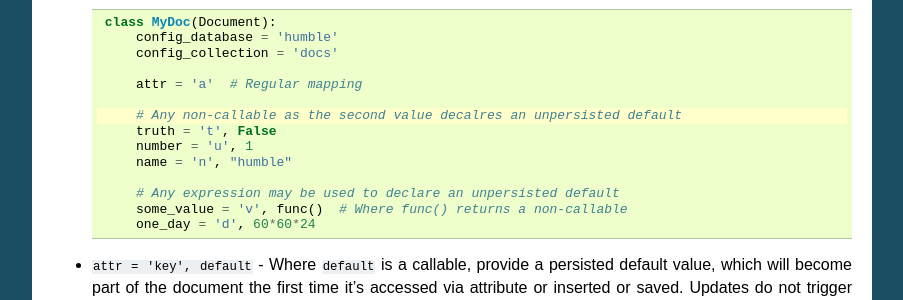
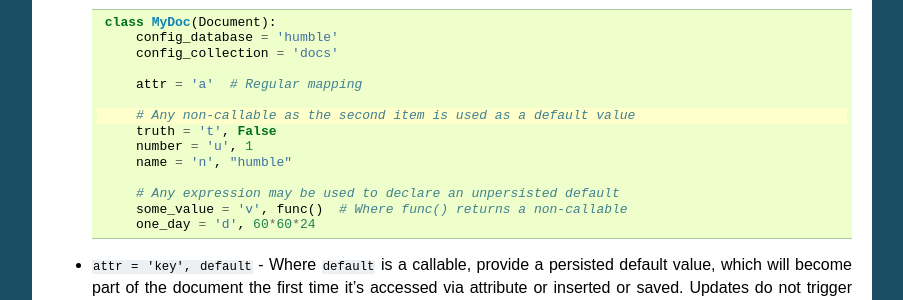
Before and after one commit to shakefu/humbledb, a Sphinx documentation site: the page built from docs/tutorial.rst, in a window 1280 px wide and 900 px high, scrolled down 4275 px. Shown: the part 152-452 px from the top of the window, without its empty margins (198-1101 px from the left). Built offline with Sphinx 7.4.7, drawn with Linux system fonts in a browser that asks for light colours.

Commit message:
Clarifying docs.

```diff
--- a/docs/tutorial.rst
+++ b/docs/tutorial.rst
@@ -308,7 +308,7 @@ persisted with the document.
 
           attr = 'a'  # Regular mapping
 
-          # Any non-callable as the second value decalres an unpersisted default
+          # Any non-callable as the second item is used as a default value
           truth = 't', False
           number = 'u', 1
           name = 'n', "humble"
```
